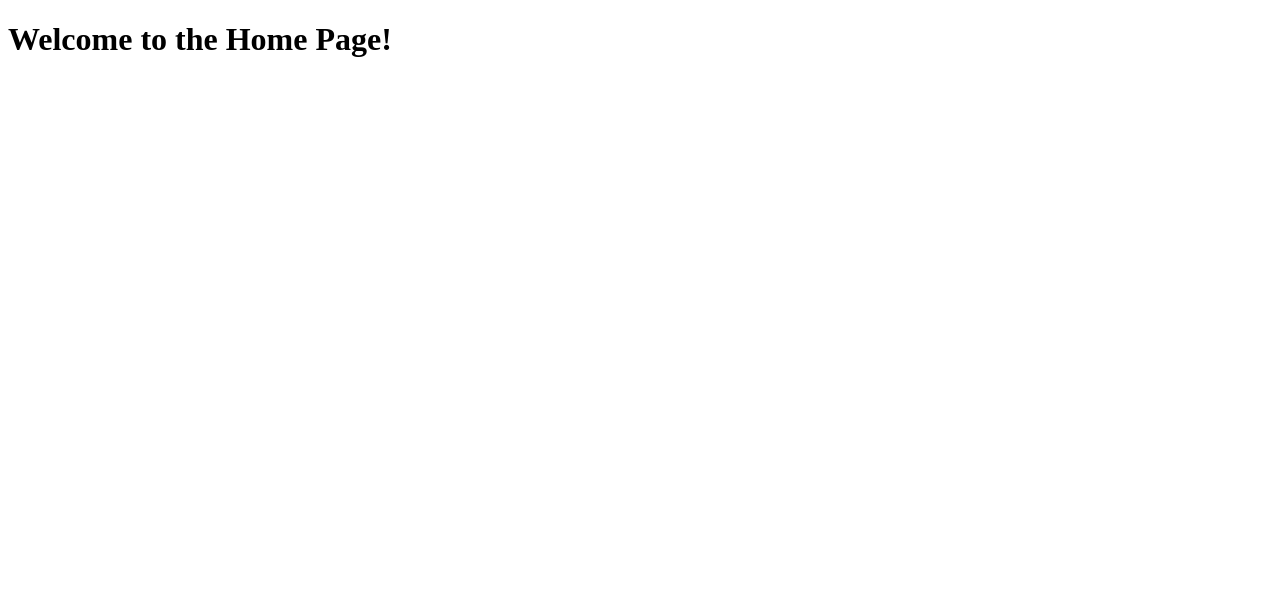
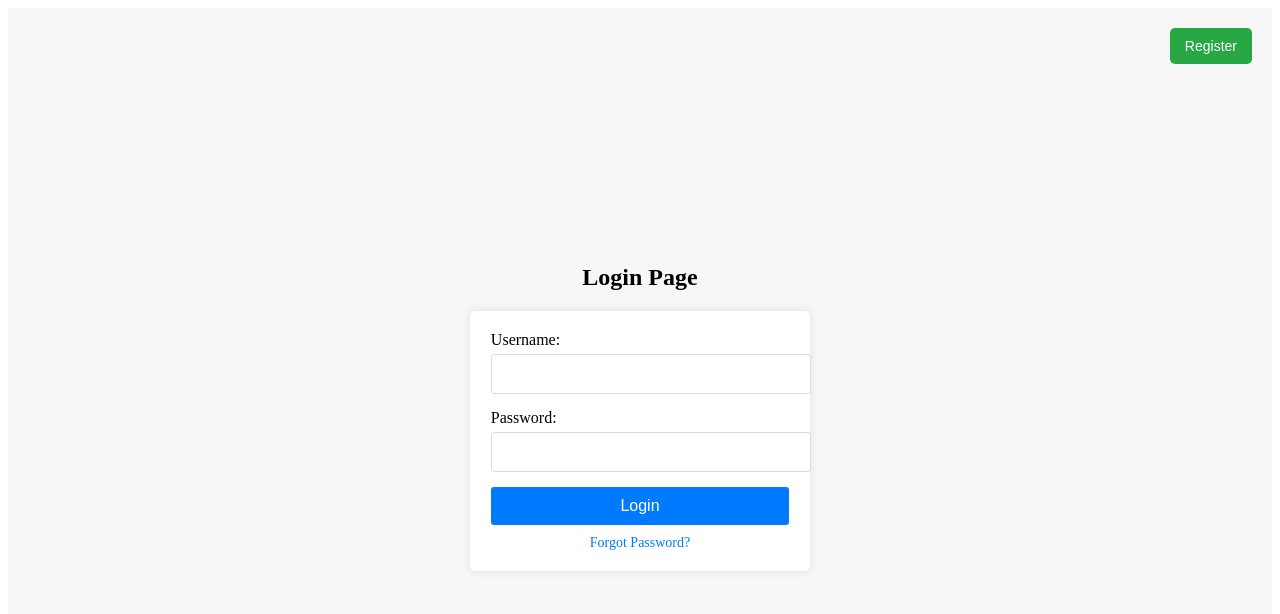
Before and after one commit to kanghouchao/KangTechVault, a React (Create React App) app in the folder frontend/: page / in a window 1280 px wide. Shown: the top 614 px of the page. Built offline with nearby package versions, Linux system fonts and the light colour scheme.

Commit message:
update login page

```diff
--- a/frontend/src/App.js
+++ b/frontend/src/App.js
@@ -1,18 +1,23 @@
 import React from 'react';
-import { BrowserRouter as Router, Route, Routes } from 'react-router-dom';
+import { BrowserRouter as Router, Routes, Route } from 'react-router-dom';
+import LoginPage from './pages/LoginPage';
 import HomePage from './pages/HomePage';
-import LoginPage from './pages/LoginPage';
-import AboutPage from './pages/AboutPage';
-import NotFoundPage from './pages/NotFoundPage';
+import PrivateRoute from './pages/PrivateRoute';
 
 function App() {
   return (
     <Router>
       <Routes>
-        <Route path="/" element={<HomePage />} />
         <Route path="/login" element={<LoginPage />} />
-        <Route path="/about" element={<AboutPage />} />
-        <Route path="*" element={<NotFoundPage />} />
+        <Route
+          path="/home"
+          element={
+            <PrivateRoute>
+              <HomePage />
+            </PrivateRoute>
+          }
+        />
+        <Route path="*" element={<LoginPage />} /> {/* 默认跳转到登录页面 */}
       </Routes>
     </Router>
   );
--- a/frontend/src/pages/HomePage.js
+++ b/frontend/src/pages/HomePage.js
@@ -1,7 +1,11 @@
 import React from 'react';
 
-function HomePage() {
-  return <h1>Welcome to the Home Page!</h1>;
-}
+const HomePage = () => {
+  return (
+    <div>
+      <h1>Welcome to the Home Page!</h1>
+    </div>
+  );
+};
 
 export default HomePage;
--- a/frontend/src/pages/LoginPage.js
+++ b/frontend/src/pages/LoginPage.js
@@ -1,14 +1,34 @@
 import React, { useState } from 'react';
+import { useNavigate } from 'react-router-dom';
 import '../css/LoginPage.css';
 
 function Login() {
   const [username, setUsername] = useState('');
   const [password, setPassword] = useState('');
+  const [error, setError] = useState('');
+  const navigate = useNavigate();
 
-  const handleSubmit = (event) => {
-    event.preventDefault();
-    console.log('Username:', username);
-    console.log('Password:', password);
+  const handleLogin = async (e) => {
+    e.preventDefault();
+    setError('');
+
+    try {
+      const response = await fetch('/login', {
+        method: 'POST',
+        headers: {
+          'Content-Type': 'application/json'
+        },
+        body: JSON.stringify({ username, password })
+      });
+
+      if (response.ok) {
+        navigate('/home');
+      } else {
+        setError('Incorrect username or password.');
+      }
+    } catch (error) {
+      setError('I\'m sorry for this, Plese try again');
+    }
   };
 
   return (
@@ -18,7 +38,7 @@ function Login() {
       </div>
       <h2 className="page-title">Login Page</h2>
       <div className="form-container">
-        <form onSubmit={handleSubmit} className="form">
+        <form onSubmit={handleLogin} className="form">
           <div className="input-group">
             <label htmlFor="username">Username:</label>
             <input
@@ -41,6 +61,7 @@ function Login() {
               required
             />
           </div>
+          {error && <p style={{ color: 'red' }}>{error}</p>}
           <button type="submit" className="button">Login</button>
           <a href="/" className="forgot-password">Forgot Password?</a>
         </form>
--- /dev/null
+++ b/frontend/src/pages/PrivateRoute.js
@@ -0,0 +1,11 @@
+import React from 'react';
+import { Navigate } from 'react-router-dom';
+
+const PrivateRoute = ({ children }) => {
+  const token = document.cookie.split(';').find(cookie => cookie.trim().startsWith('token='));
+
+  // 如果没有 token，跳转到登录页面
+  return token ? children : <Navigate to="/login" />;
+};
+
+export default PrivateRoute;
```
Also changed, not shown: frontend/src/pages/AboutPage.js (deleted), frontend/src/pages/NotFoundPage.js (deleted), 1 other file (tests, documents, lock files or other folders).
